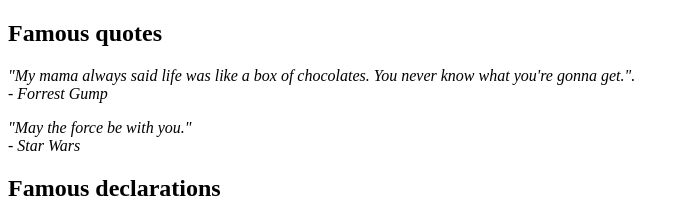
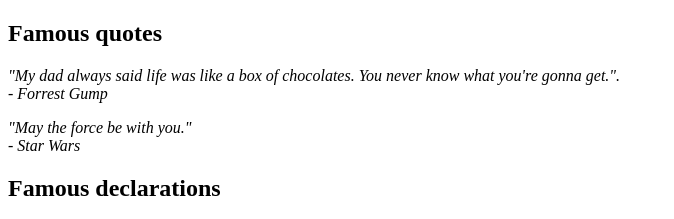
Before and after one commit to MR-VINA-SOFT/MR-VINA-SOFT.github.io, a plain HTML site: page index.html in a window 1280 px wide. Shown: the top 219 px of the page, 0-674 px from the left. Drawn offline with Linux system fonts and the light colour scheme.

Commit message:
Update index.html

```diff
--- a/index.html
+++ b/index.html
@@ -18,7 +18,7 @@
 
     <h2>Famous quotes</h2>
     <p class="quote">
-    "My mama always said life was like a box of chocolates. You never know what you're gonna get.".
+    "My dad always said life was like a box of chocolates. You never know what you're gonna get.".
     <br> - Forrest Gump
     </p>
 
```
